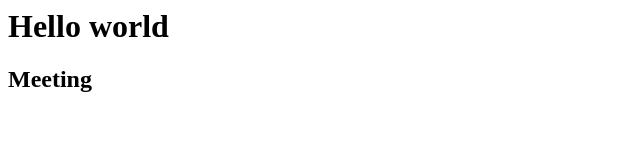
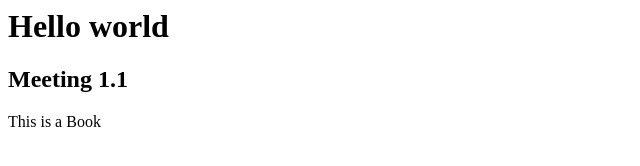
Before and after one commit to thermlarp/GithubLearning1, a plain HTML site: page index.html in a window 1280 px wide. Shown: the whole page, without its empty margins (0-640 px from the left). Drawn offline with Linux system fonts and the light colour scheme.

Commit message:
Add Row3 , Edit Row2

```diff
--- a/index.html
+++ b/index.html
@@ -1,2 +1,3 @@
 <h1>Hello world</h1>
-<h2>Meeting</h2>
+<h2>Meeting 1.1</h2>
+<p>This is a Book</p>
```
